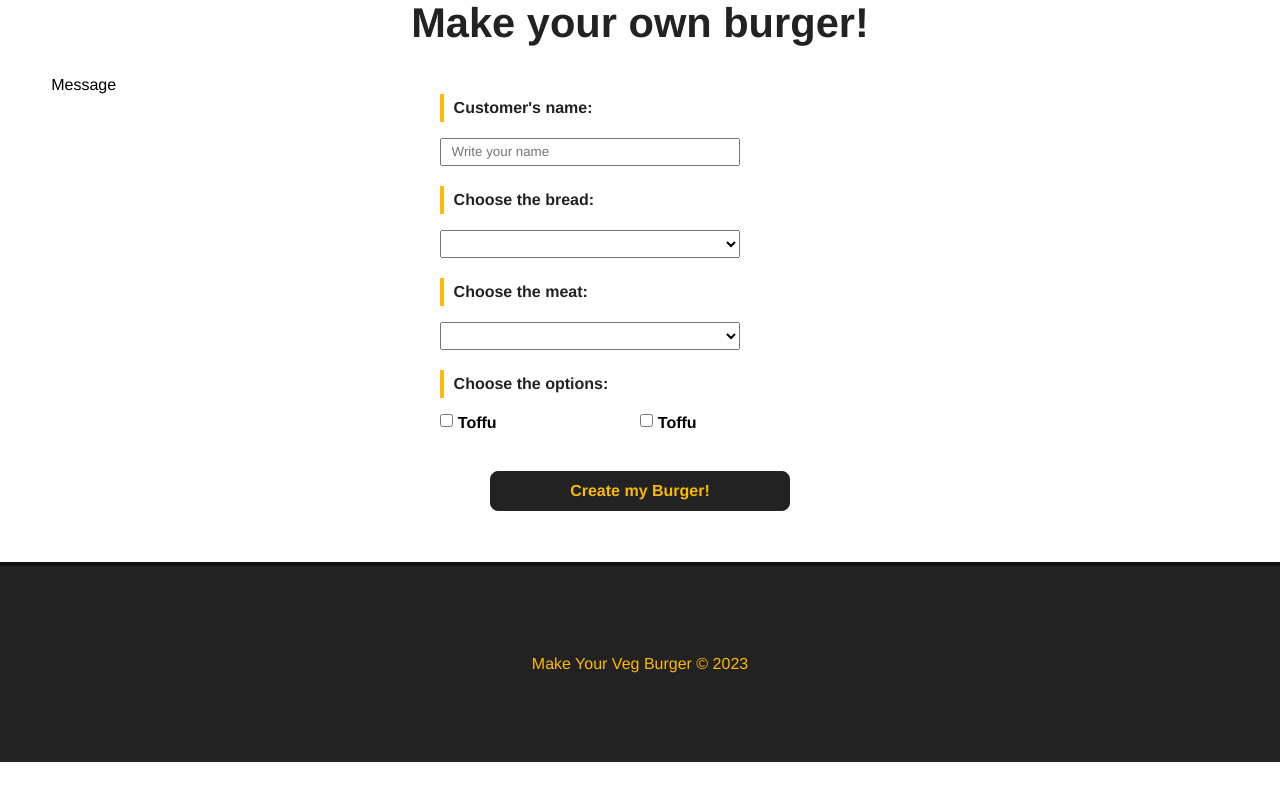
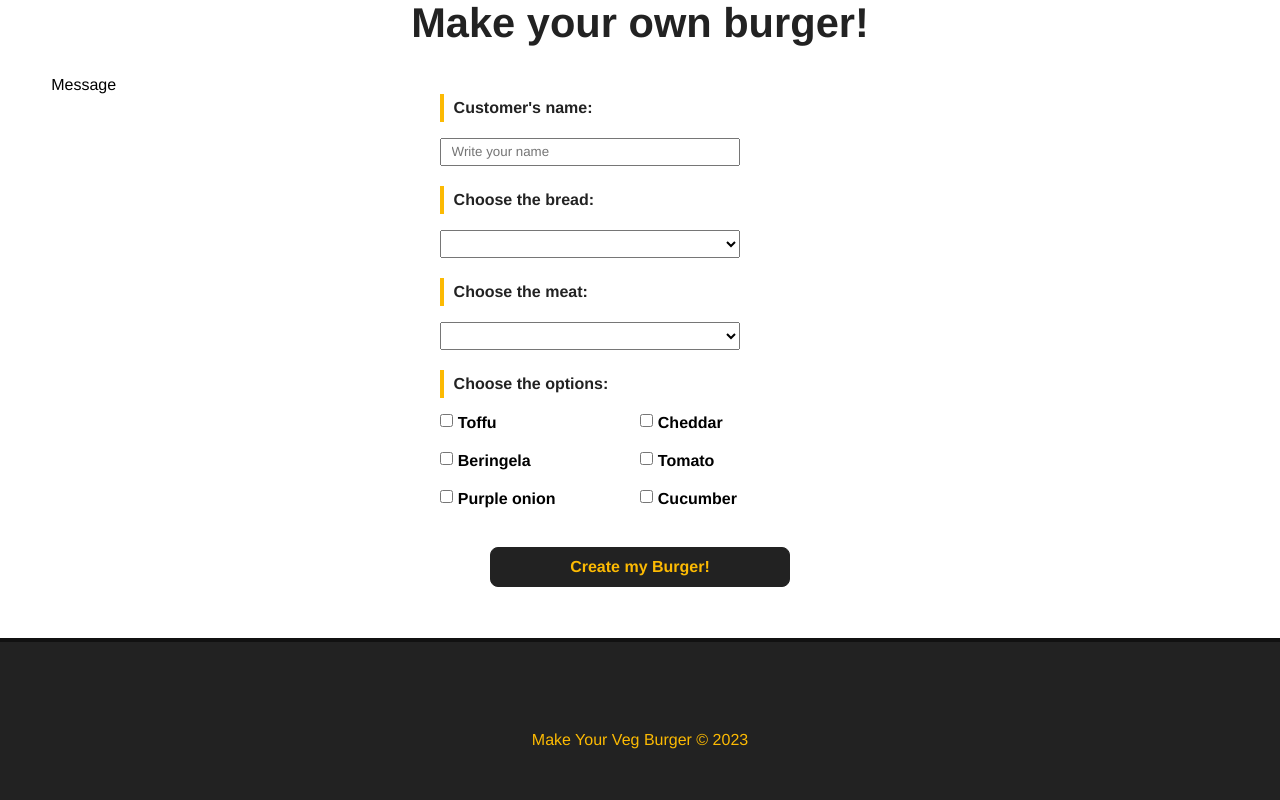
Before and after one commit to nathanfabio/makeYourVegBurger, a Vue app: page / in a window 1280 px wide. Shown: the part 632-1432 px from the top of the page. Before the commit the page ends 1394 px from the top, so only its background shows below. Built offline with nearby package versions, Linux system fonts and the light colour scheme; data requests are answered from the project's data file.

Commit message:
inserting data into the form

```diff
--- a/src/components/BurgerForm.vue
+++ b/src/components/BurgerForm.vue
@@ -9,25 +9,23 @@
                 </div>
                 <div class="inputContainer">
                     <label for="bread">Choose the bread:</label>
-                    <select name="bread" id="bread" v-model="bread">
-                        <option value="">Choose your bread</option>
+                    <select name="bread" id="bread" v-model="bread" required>
+                        <option value="" disabled selected>Choose your bread</option>
+                        <option v-for="bread in breads" :key="bread.id" :value="bread.type">{{ bread.type }}</option>
                     </select>
                 </div>
                 <div class="inputContainer">
                     <label for="meat">Choose the meat:</label>
                     <select name="meat" id="meat" v-model="meat">
                         <option value="">Choose your meat</option>
+                        <option v-for="meat in meats" :key="meat.id" :value="meat.type">{{ meat.type }}</option>
                     </select>
                 </div>
                 <div id="optionsContainer" class="inputContainer">
                     <label id="optionsTitle" for="optional">Choose the options:</label>
-                    <div class="checkboxContainer">
-                        <input type="checkbox" name="options" v-model="options" value="Toffu">
-                        <span>Toffu</span>
-                    </div>
-                    <div class="checkboxContainer">
-                        <input type="checkbox" name="options" v-model="options" value="Toffu">
-                        <span>Toffu</span>
+                    <div class="checkboxContainer" v-for="optional in optionsdata" :key="optional.id">
+                        <input type="checkbox" name="options" v-model="options" :value="optional.type">
+                        <span>{{ optional.type }}</span>
                     </div>
                 </div>
                 <div class="inputContainer">
@@ -40,7 +38,34 @@
 
 <script>
 export default {
-    name: "BurgerForm"
+    name: "BurgerForm",
+    data() {
+        return {
+            breads: null,
+            meats: null,
+            optionsdata: null,
+            name: null,
+            bread: null,
+            meat: null,
+            options: [],
+            status: "Requested",
+            msg: null
+        }
+    },
+    methods: {
+        async getIngredients() {
+            const req = await fetch("http://localhost:3000/ingredients");
+
+            const data = await req.json();
+
+            this.breads = data.breads;
+            this.meats = data.meats;
+            this.optionsdata = data.options;
+        }
+    },
+    mounted() {
+        this.getIngredients()
+    },
 }
 </script>
 
```
